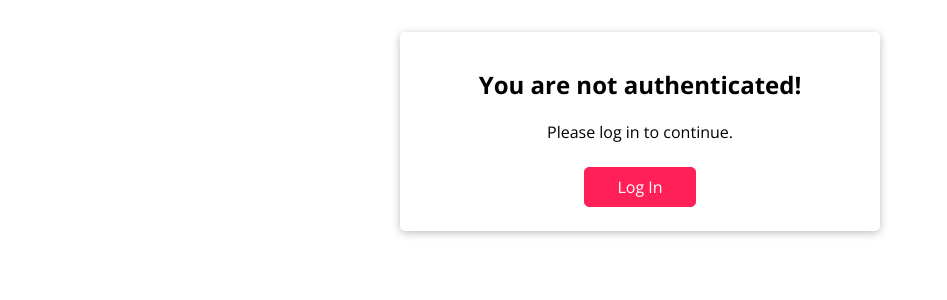
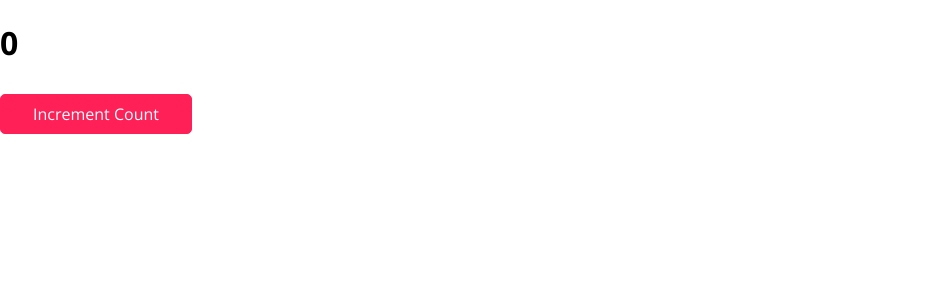
Before and after one commit to nickassembly/ReactHooks, a React (Create React App) app: page / in a window 1280 px wide. Shown: the top 300 px of the page, without its empty margins (0-947 px from the left). Built offline with nearby package versions, Linux system fonts and the light colour scheme.

Commit message:
updated to add hooks to main, fixed npm audit issues

```diff
--- a/package.json
+++ b/package.json
@@ -5,7 +5,7 @@
   "dependencies": {
     "react": "^16.8.6",
     "react-dom": "^16.8.6",
-    "react-scripts": "3.0.1"
+    "react-scripts": "^5.0.1"
   },
   "scripts": {
     "start": "react-scripts start",
--- a/src/App.js
+++ b/src/App.js
@@ -1,18 +1,33 @@
-import React, { useContext } from 'react';
+import React, { useContext, useState } from 'react';
 import Auth from './components/Auth';
-import {AuthContext} from './context/auth-context';
+import { AuthContext } from './context/auth-context';
 import Ingredients from './components/Ingredients/Ingredients';
 
-const App = props => {
-const authContext = useContext(AuthContext);
+// const App = props => {
+// const authContext = useContext(AuthContext);
 
-let content = <Auth />;
+// let content = <Auth />;
 
-if(authContext.isAuth) {
-  content = <Ingredients />;
+// if(authContext.isAuth) {
+//   content = <Ingredients />;
+// }
+
+// return content;
+// };
+
+// export default App;
+
+function App() {
+  const [count, setCount] = useState(0);
+
+  return (
+    <>
+      <h1> {count}</h1>
+
+      <button onClick={() => setCount(count + 1)}>Increment Count</button>
+    </>
+  )
+
 }
 
-return content;
-};
-
 export default App;
```
Also changed, not shown: 1 other file (tests, documents, lock files or other folders).
